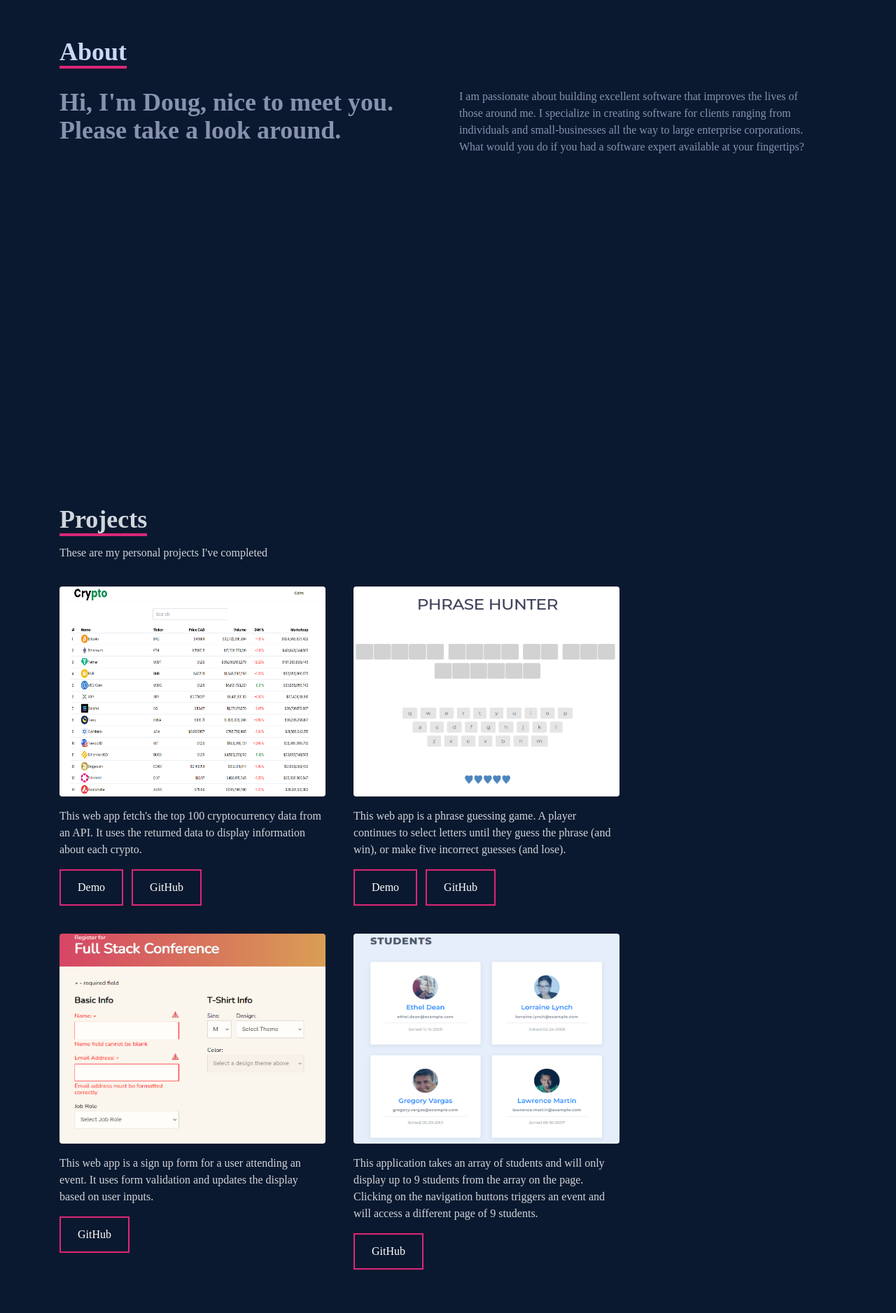
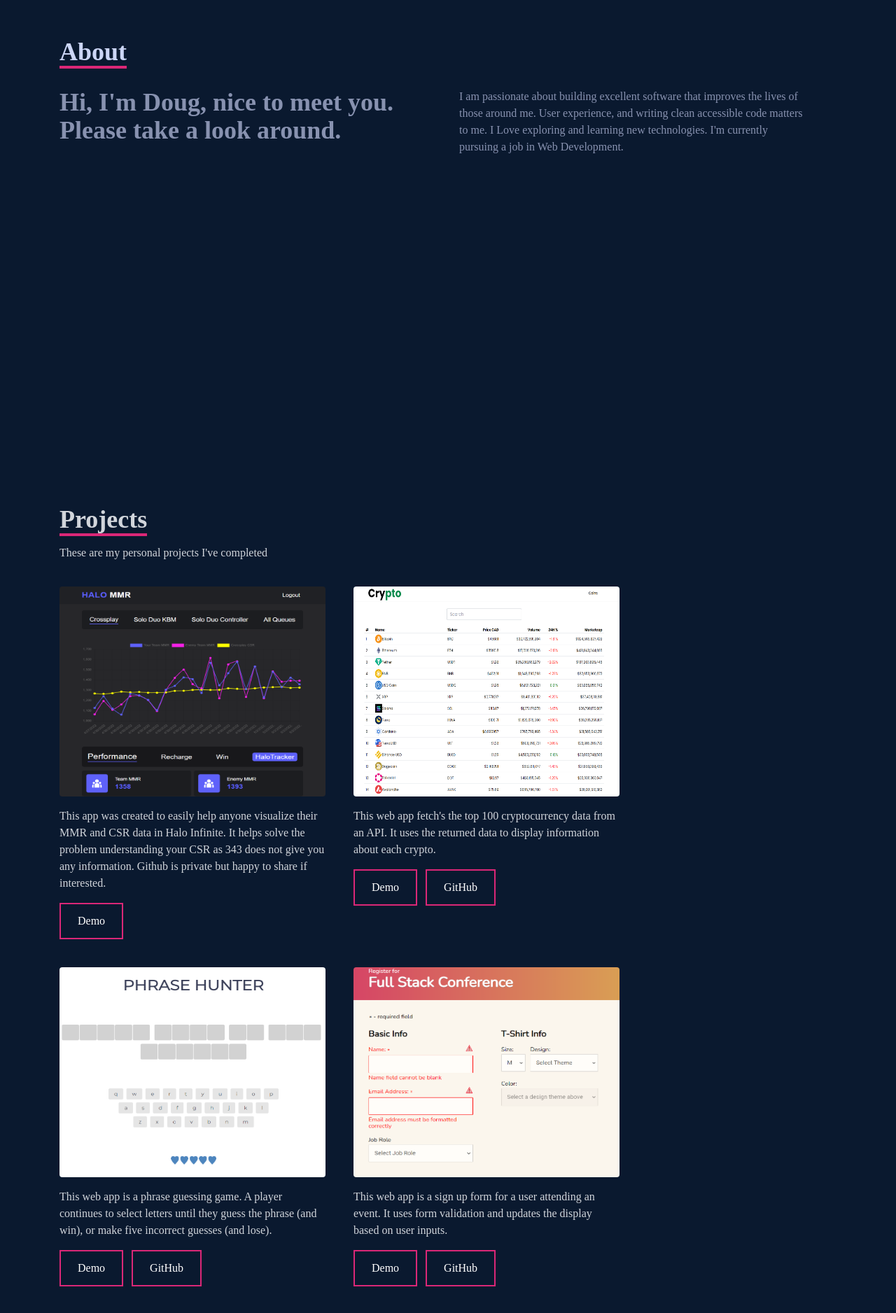
Before and after one commit to dougbeckwith/portfolio, a React (Create React App) app: page / in a window 1280 px wide. Shown: the part 1440-3316 px from the top of the page at 70% size. Built offline with nearby package versions, Linux system fonts and the light colour scheme.

Commit message:
updated projects and about me

```diff
--- a/src/components/About.jsx
+++ b/src/components/About.jsx
@@ -1,7 +1,6 @@
 import React from 'react'
 
 const About = () => {
-
   return (
     <div
       name='about'
@@ -22,10 +21,9 @@ const About = () => {
           <div>
             <p className='lg:max-w-[500px]'>
               I am passionate about building excellent software that improves
-              the lives of those around me. I specialize in creating software
-              for clients ranging from individuals and small-businesses all the
-              way to large enterprise corporations. What would you do if you had
-              a software expert available at your fingertips?
+              the lives of those around me. User experience, and writing clean
+              accessible code matters to me. I Love exploring and learning new
+              technologies. I'm currently pursuing a job in Web Development.
             </p>
           </div>
         </div>
--- a/src/components/Projects.jsx
+++ b/src/components/Projects.jsx
@@ -30,7 +30,12 @@ const Work = () => {
           </a>
 
           <a rel='noreferrer' target='_blank' href={project.githubLink}>
-            <button className='text-white border-2 px-6 py-3 hover:bg-pink-600 border-pink-600 duration-200'>
+            <button
+              className={
+                project.github
+                  ? 'text-white border-2 px-6 py-3 mr-3 hover:bg-pink-600 border-pink-600 duration-200'
+                  : 'hidden'
+              }>
               GitHub
             </button>
           </a>
--- a/src/projects.js
+++ b/src/projects.js
@@ -2,8 +2,20 @@ import img1 from './assets/project1.png'
 import img2 from './assets/project2.png'
 import img3 from './assets/project3.png'
 import img4 from './assets/project4.png'
+import img5 from './assets/project5.png'
 
 const Projects = [
+  {
+    id: 5,
+    image: img5,
+    description: `This app was created to easily help anyone visualize their MMR and CSR data in Halo Infinite.
+     It helps solve the problem understanding your CSR as 343 does not give you any information. Github is private but happy to share if interested.
+    `,
+    demo: true,
+    demoLink: 'https://halommr.com',
+    github: false,
+    githubLink: '',
+  },
   {
     id: 1,
     image: img1,
@@ -29,8 +41,8 @@ const Projects = [
     image: img3,
     description: `This web app is a sign up form for a user attending an event.
       It uses form validation and updates the display based on user inputs.`,
-    demo: false,
-    demoLink: '',
+    demo: true,
+    demoLink: 'https://celebrated-bublanina-91730b.netlify.app/',
     github: true,
     githubLink: 'https://github.com/dougbeckwith/techdegree-project-3',
   },
```
Also changed, not shown: src/assets/project5.png (added).
